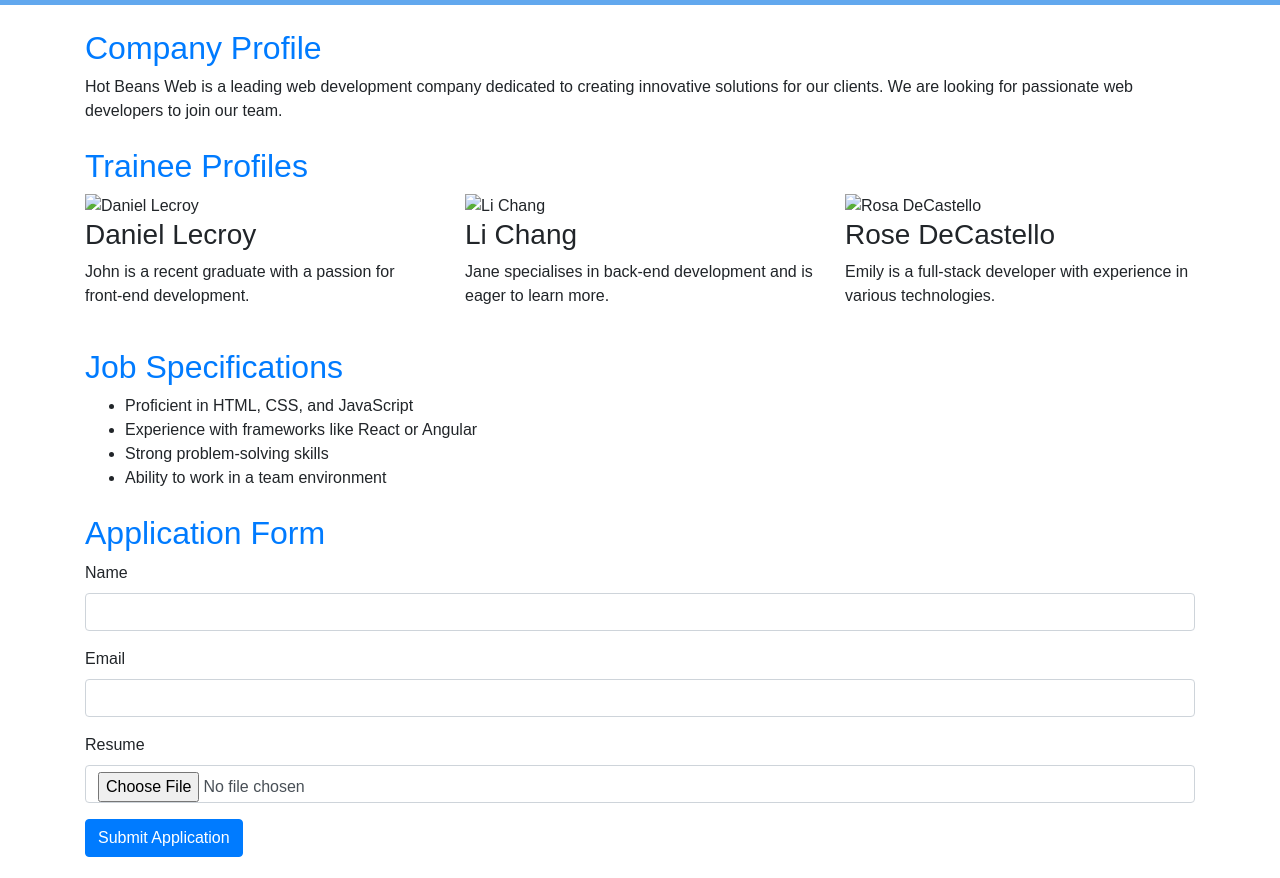
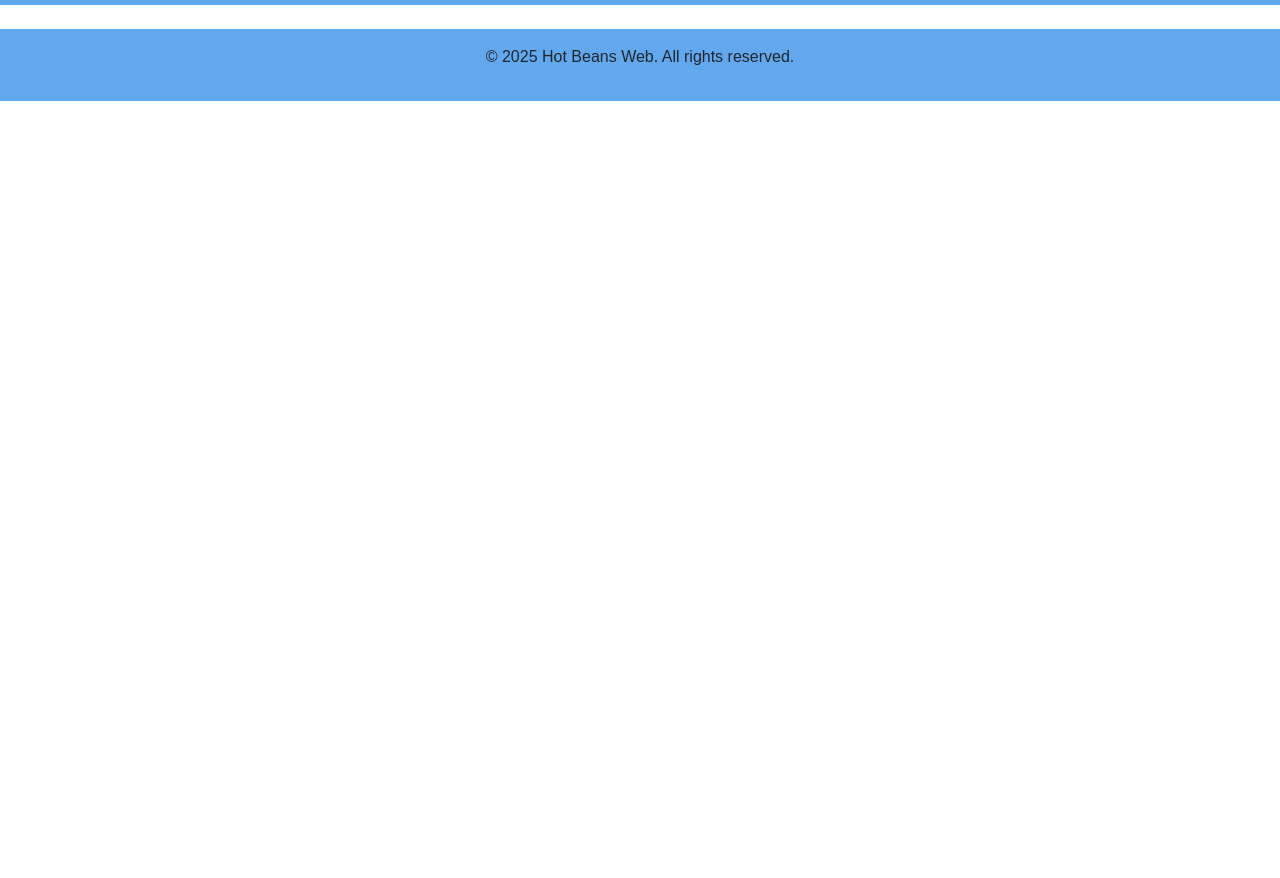
Before and after one commit to Dawid-i/Unit-15-Web-Development, a plain HTML site: page index.html in a window 1280 px wide. Shown: the part 53-931 px from the top of the page. After the commit the page ends 800 px from the top, so only its background shows below. Drawn offline with nearby package versions, Linux system fonts and the light colour scheme.

Commit message:
Update index.html

```diff
--- a/index.html
+++ b/index.html
@@ -3,7 +3,7 @@
 <head>
     <meta charset="UTF-8">
     <meta name="viewport" content="width=device-width, initial-scale=1.0">
-    <title>Hot Beans Web - Careers</title>
+    <title>Hot Beans Web!</title>
     <link rel="stylesheet" href="https://stackpath.bootstrapcdn.com/bootstrap/4.5.2/css/bootstrap.min.css">
     <link rel="stylesheet" href="styles.css">
 </head>
@@ -18,91 +18,24 @@
             <div class="collapse navbar-collapse" id="navbarNav">
                 <ul class="navbar-nav">
                     <li class="nav-item active">
-                        <a class="nav-link" href="#company-profile">Company Profile</a>
+                        <a class="nav-link" href="company-profile.html">Company Profile</a>
                     </li>
                     <li class="nav-item">
-                        <a class="nav-link" href="#trainee-profiles">Trainee Profiles</a>
+                        <a class="nav-link" href="trainee-profiles.html">Trainee Profiles</a>
                     </li>
                     <li class="nav-item">
-                        <a class="nav-link" href="#job-specifications">Job Specifications</a>
+                        <a class="nav-link" href="job-specifications.html">Job Specifications</a>
                     </li>
                     <li class="nav-item">
-                        <a class="nav-link" href="#application-form">Application Form</a>
+                        <a class="nav-link" href="application-form.html">Application Form</a>
                     </li>
                     <li class="nav-item">
-                        <a class="nav-link" href="#courses">Web Development Courses</a>
+                        <a class="nav-link" href="courses.html">Web Development Courses</a>
                     </li>
                 </ul>
             </div>
         </nav>
     </header>
-
-    <main class="container mt-4">
-        <section id="company-profile">
-            <h2>Company Profile</h2>
-            <p>Hot Beans Web is a leading web development company dedicated to creating innovative solutions for our clients. We are looking for passionate web developers to join our team.</p>
-        </section>
-
-        <section id="trainee-profiles" class="mt-4">
-            <h2>Trainee Profiles</h2>
-            <div class="row">
-                <div class="col-md-4">
-                    <img src="Daniel_Lecroy.jpg" alt="Daniel Lecroy" width="200" height="300"></a>
-                    <h3>Daniel Lecroy</h3>
-                    <p>John is a recent graduate with a passion for front-end development.</p>
-                </div>
-                <div class="col-md-4">
-                    <img src="Li Chang.png" alt="Li Chang" width="200" height="300"></a>
-                    <h3>Li Chang</h3>
-                    <p>Jane specialises in back-end development and is eager to learn more.</p>
-                </div>
-                <div class="col-md-4">
-                    <img src="Rosa_DeCastello.jpg" alt="Rosa DeCastello" width="200" height="300"></a>
-                    <h3>Rose DeCastello</h3>
-                    <p>Emily is a full-stack developer with experience in various technologies.</p>
-                </div>
-            </div>
-        </section>
-
-        <section id="job-specifications" class="mt-4">
-            <h2>Job Specifications</h2>
-            <ul>
-                <li>Proficient in HTML, CSS, and JavaScript</li>
-                <li>Experience with frameworks like React or Angular</li>
-                <li>Strong problem-solving skills</li>
-                <li>Ability to work in a team environment</li>
-            </ul>
-        </section>
-
-        <section id="application-form" class="mt-4">
-            <h2>Application Form</h2>
-            <form id="applicationForm">
-                <div class="form-group">
-                    <label for="name">Name</label>
-                    <input type="text" class="form-control" id="name" required>
-                </div>
-                <div class="form-group">
-                    <label for="email">Email</label>
-                    <input type="email" class="form-control" id="email" required>
-                </div>
-                <div class="form-group">
-                    <label for="resume">Resume</label>
-                    <input type="file" class="form-control" id="resume" required>
-                </div>
-                <button type="submit" class="btn btn-primary">Submit Application</button>
-                <div id="formFeedback" class="mt-3"></div>
-            </form>
-        </section>
-
-        <section id="courses" class="mt-4">
-            <h2>Web Development Courses</h2>
-            <ul>
-                <li><a href="https://www.coursera.org">Coursera</a></li>
-                <li><a href="https://www.udemy.com">Udemy</a></li>
-                <li><a href="https://www.freecodecamp.org">FreeCodeCamp</a></li>
-            </ul>
-        </section>
-    </main>
 
     <footer class="bg-light text-center mt-4 p-3">
         <p>&copy; 2025 Hot Beans Web. All rights reserved.</p>
```
